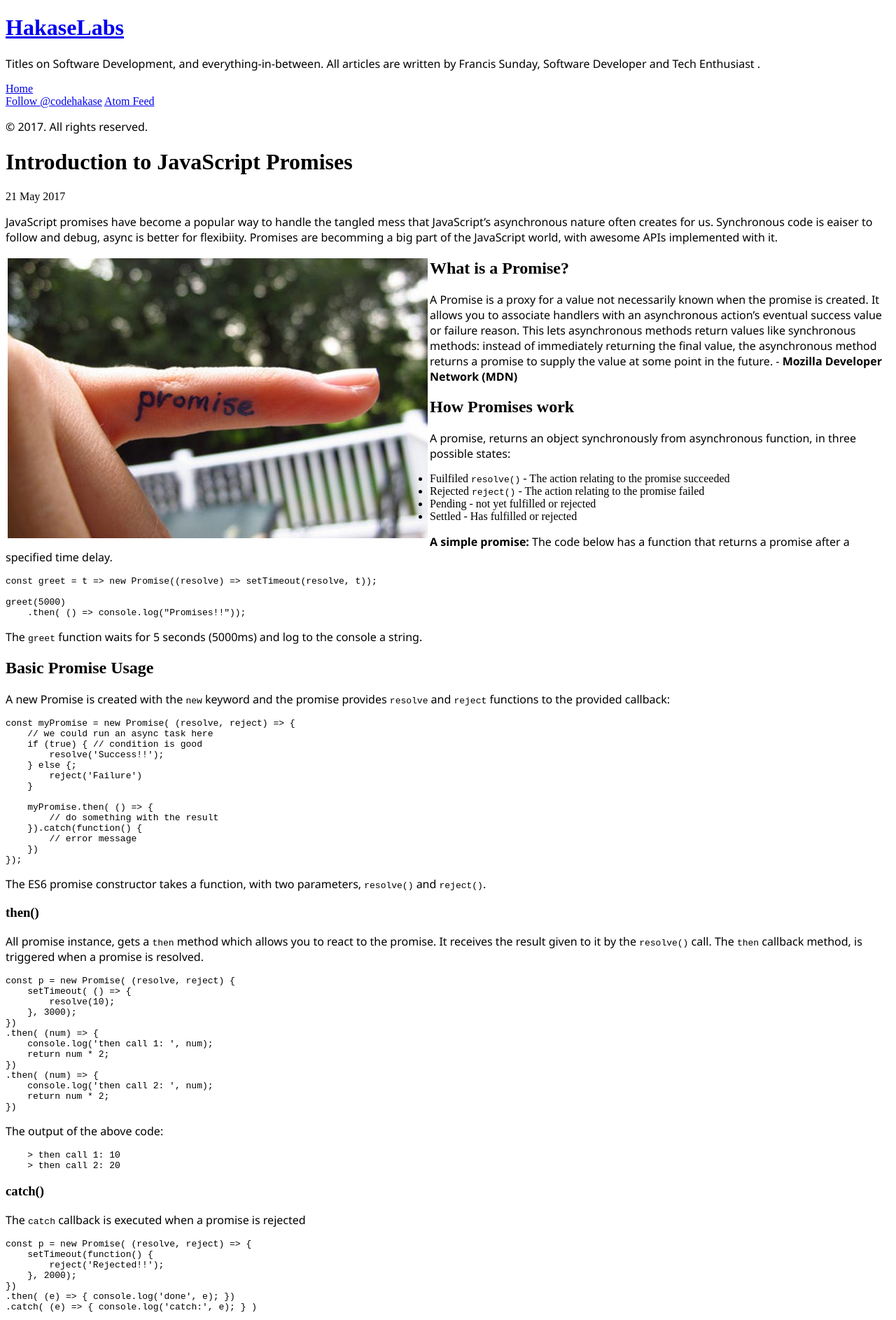
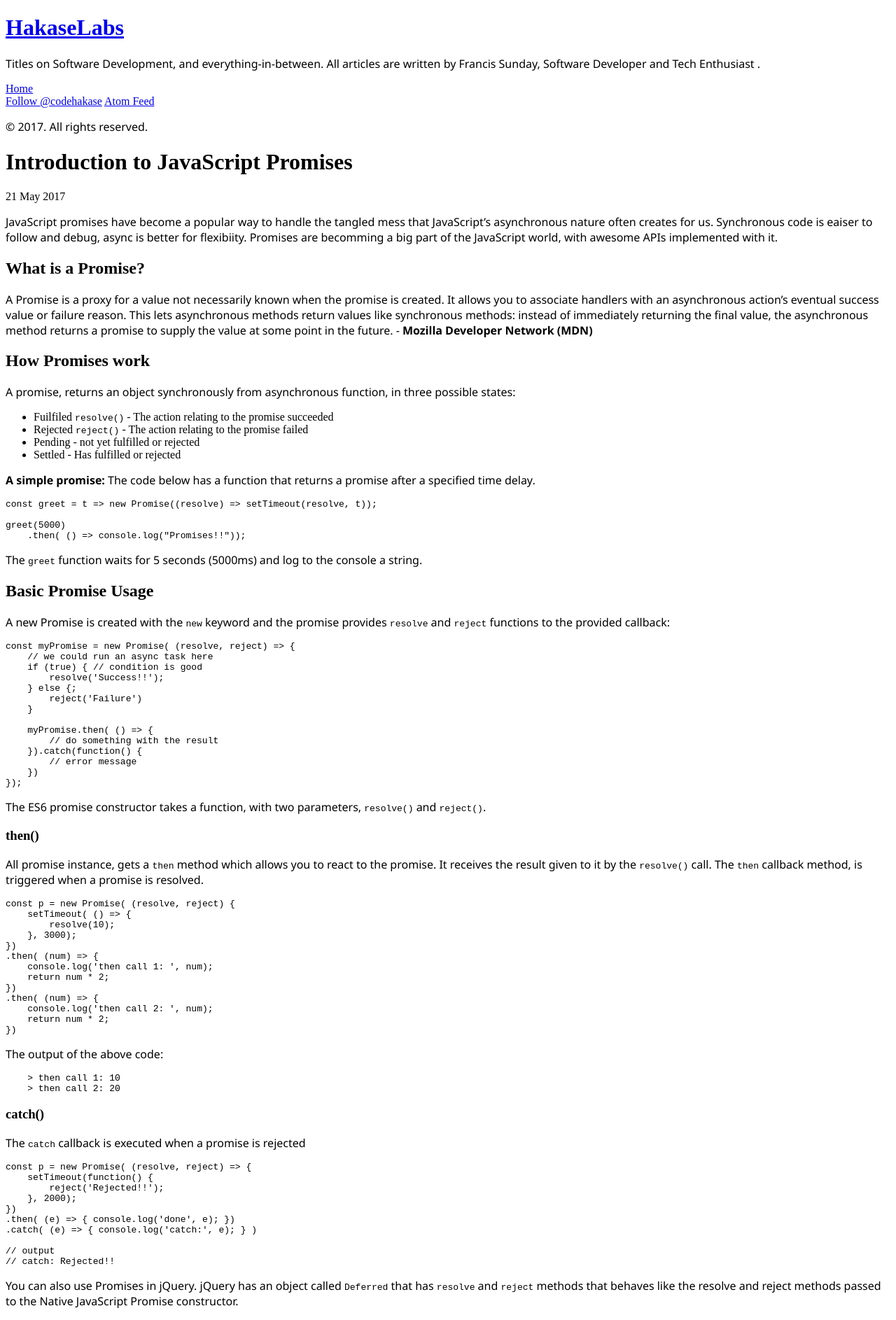
Before and after one commit to 1Rico/hakaselabs.github.io, a Jekyll site: the page built from _posts/2017-05-21-intro-to-javascript-promises.md, in a window 1280 px wide. Shown: the top 1886 px of the page at 70% size. Built offline with Jekyll 4.4.1, drawn with Linux system fonts in a browser that asks for light colours; Markdown is read by kramdown in place of the engine named in the settings; comment, search, counter and statistics services are not loaded.

Commit message:
fixed post

```diff
--- a/_posts/2017-05-21-intro-to-javascript-promises.md
+++ b/_posts/2017-05-21-intro-to-javascript-promises.md
@@ -7,9 +7,6 @@
 
 JavaScript promises have become a popular way to handle the tangled mess that JavaScript’s asynchronous nature often creates for us.
 Synchronous code is eaiser to follow and debug, async is better for flexibiity. Promises are becomming a big part of the JavaScript world, with awesome APIs implemented with it.
-
-![Promise]({{site.url}}/assets/promise.jpg "Promise")
-
 
 ## What is a Promise?
 
```
